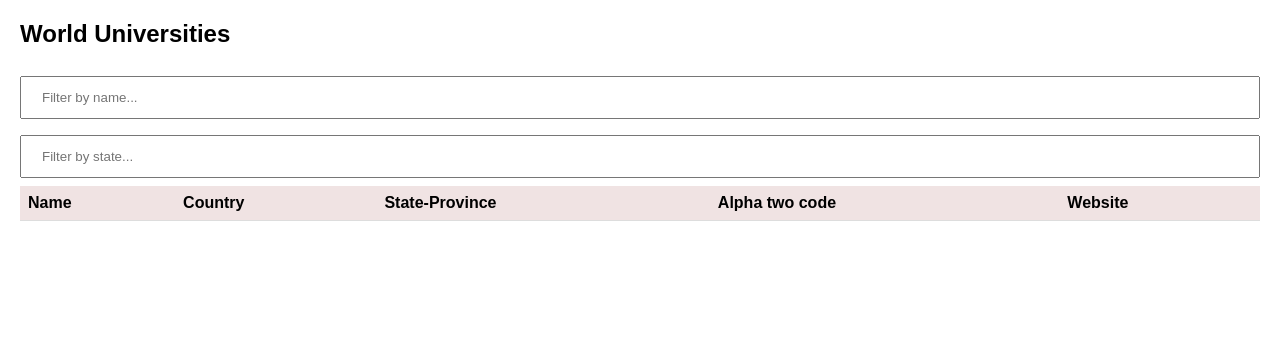
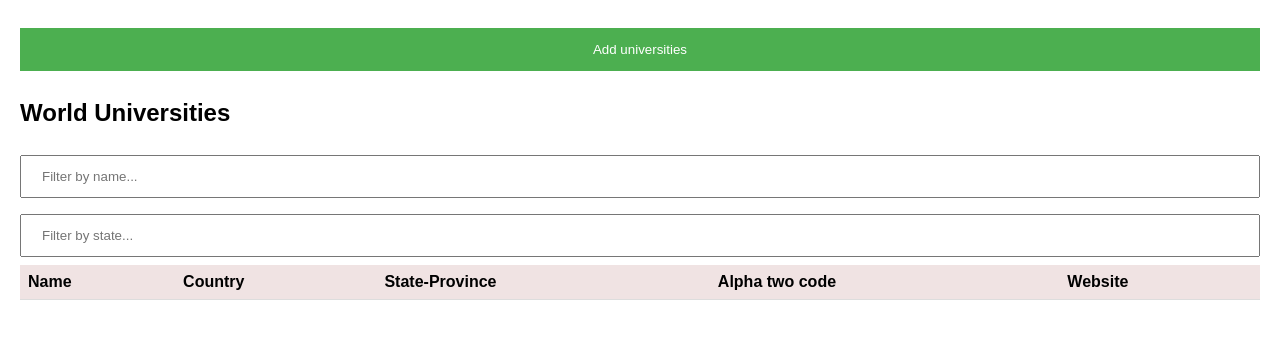
Before and after one commit to 7Unfazed/Overall-Phase-1-Project, a plain HTML site: page index.html in a window 1280 px wide. Drawn offline with Linux system fonts and the light colour scheme; no server answers.

Commit message:
creates button that scrolls to the form

```diff
--- a/index.html
+++ b/index.html
@@ -7,6 +7,8 @@
      <link rel="stylesheet" href="./assets/index.css" />
 </head>
 <body>
+    <div><button id="scrollButton">Add universities</button></div>
+
 
     <h2>World Universities</h2>
 
```
